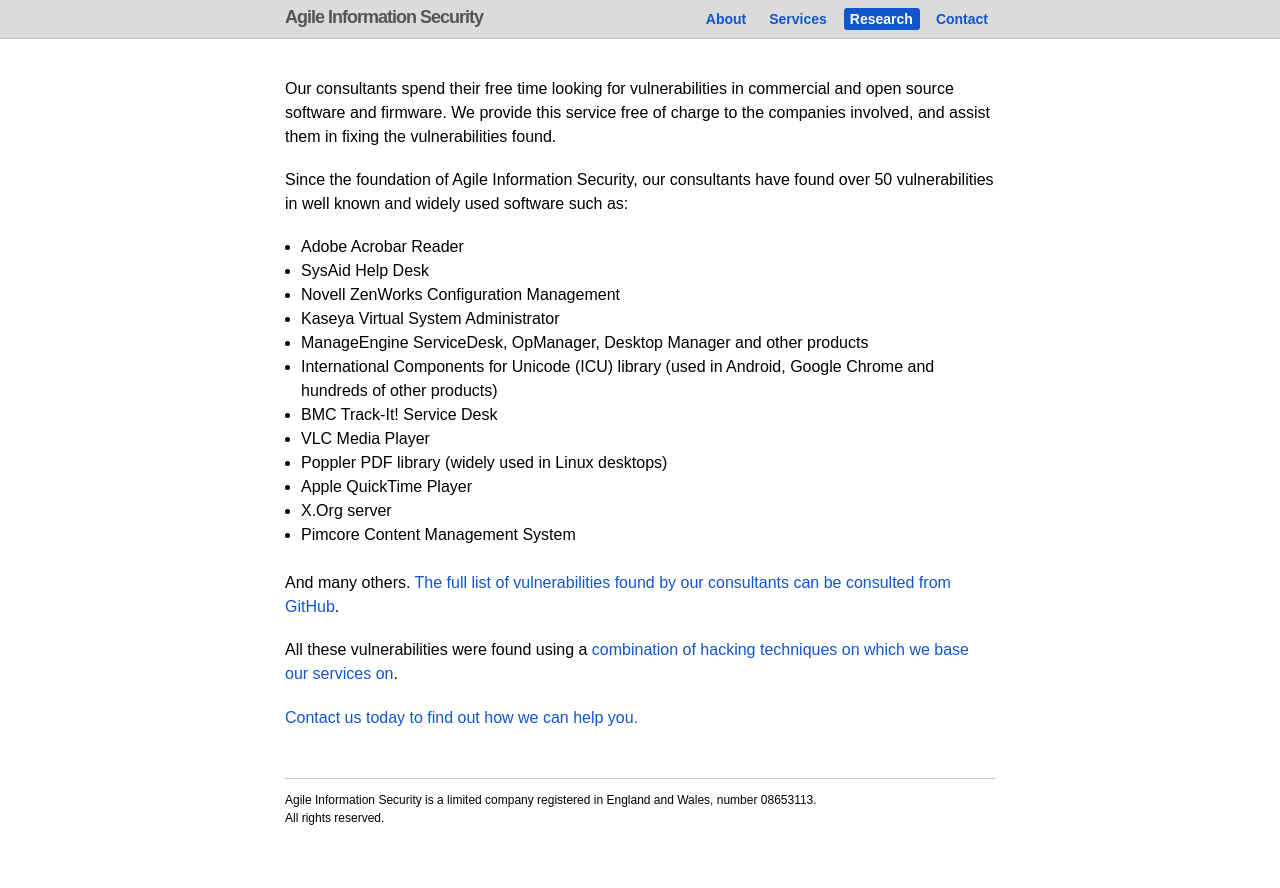
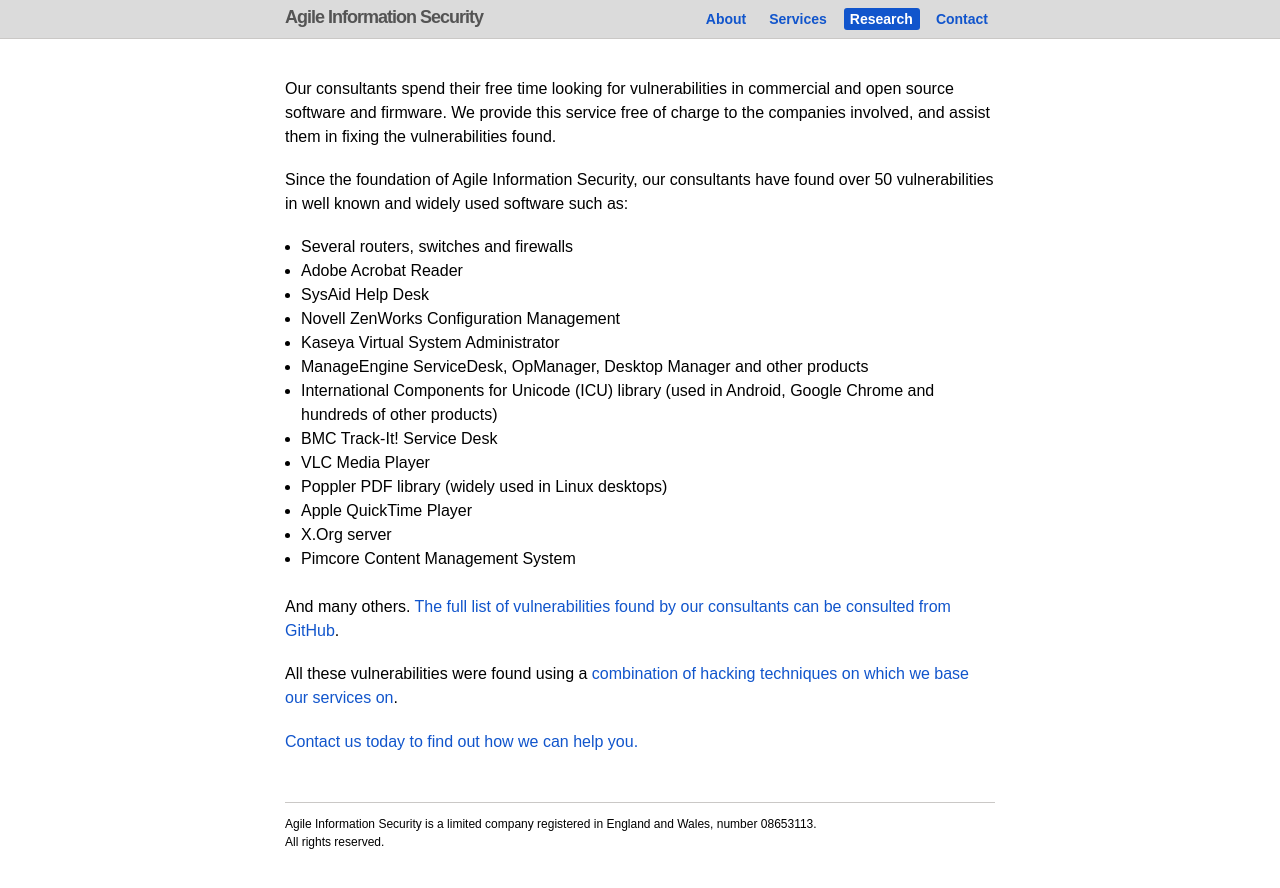
Before and after one commit to pedrib/pedrib.github.io, a Jekyll site: the page built from research.markdown, in a window 1280 px wide. Shown: the top 888 px of the page. Built offline with Jekyll 4.4.1, drawn with Linux system fonts in a browser that asks for light colours.

Commit message:
Update research.markdown

```diff
--- a/research.markdown
+++ b/research.markdown
@@ -7,7 +7,8 @@
 
 Since the foundation of Agile Information Security, our consultants have found over 50 vulnerabilities in well known and widely used software such as:
 
-* Adobe Acrobar Reader
+* Several routers, switches and firewalls
+* Adobe Acrobat Reader
 * SysAid Help Desk
 * Novell ZenWorks Configuration Management
 * Kaseya Virtual System Administrator
```
